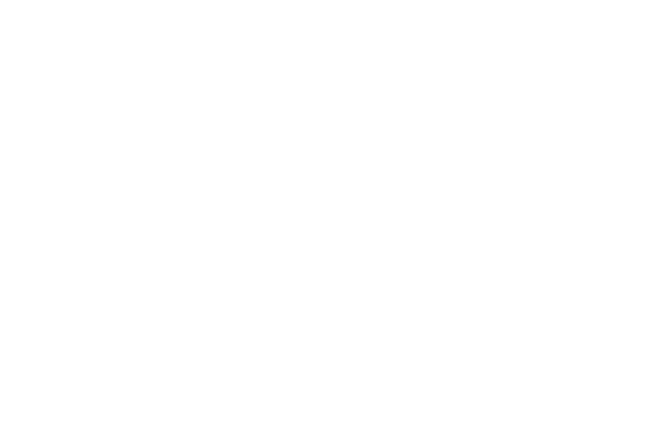
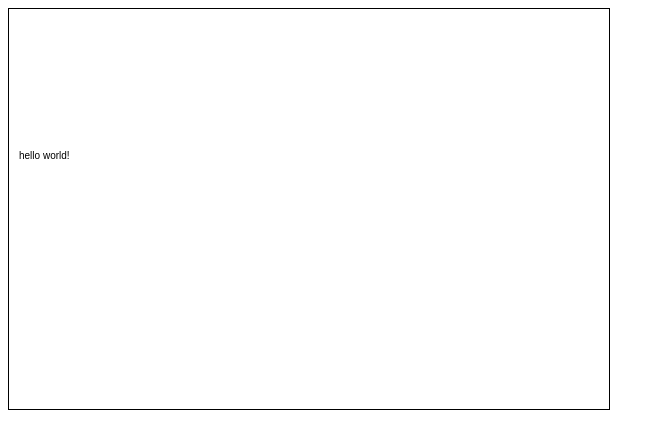
Before and after one commit to jonmah/learn-html5js-gamedev, a plain HTML site: page index.html in a window 1280 px wide. Shown: the whole page, without its empty margins (0-665 px from the left). Drawn offline with Linux system fonts and the light colour scheme.

Commit message:
Added some content and styling to the canvas so we have something to look at

```diff
--- a/index.html
+++ b/index.html
@@ -4,9 +4,14 @@
 <head>
     <title>Game Tutorial</title>
 </head>
-<style></style>
+<style>
+    canvas {
+        border: 1px solid #000;
+    }
+</style>
+
 <body>
-    <canvas id="game-space" width="600" height"400"></canvas>
+    <canvas id="game-space" width="600" height="400"></canvas>
     <script src="script.js"></script>
 </body>
 
--- a/script.js
+++ b/script.js
@@ -1 +1,5 @@
-const canvas = document.getElementById("game-space");
+const canvas = document.getElementById('game-space');
+let context = canvas.getContext('2d');
+
+// Just to see shit on the canvas
+context.fillText('hello world!', 10, 150);
```
